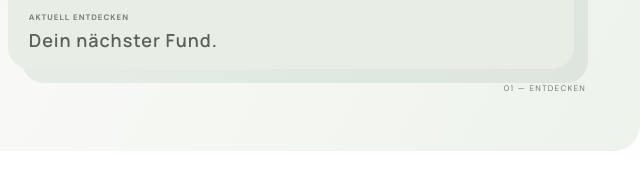
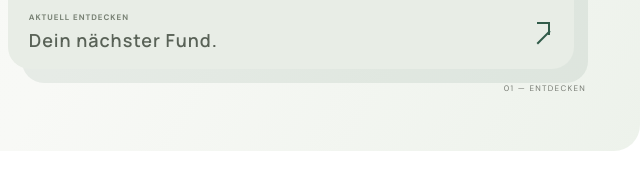
Before and after one commit to LordLOLQDH/Vendoo, a plain HTML site: page index.html in a window 1280 px wide. Shown: the part 521-701 px from the top of the page, 640-1280 px from the left. Drawn offline with Linux system fonts and the light colour scheme.

Commit message:
Draw homepage arrow with CSS instead of emoji glyph

```diff
--- a/styles.css
+++ b/styles.css
@@ -202,3 +202,6 @@ body.account-page{background:#f3f4ef;color:#171d19;min-height:100vh}
 .account-footer span{color:#a0a89e;font-size:8px;font-weight:700;letter-spacing:.13em}
 @media(max-width:760px){.account-header{height:72px;padding:0 19px}.account-header-label{display:none}.account-header nav{gap:17px}.account-shell{padding:25px 19px}.account-intro{grid-template-columns:1fr;gap:0;padding:34px 0 32px}.account-intro h1{font-size:clamp(54px,12vw,78px)}.account-lead{font-size:12px;margin-top:22px}.account-art{height:320px;width:min(100%,430px);justify-self:center;margin-top:25px}.art-disc{width:220px;height:220px}.art-block{height:245px;width:77%;padding:20px 22px}.art-block strong{font-size:48px}.account-lower,.account-logged-lower{grid-template-columns:1fr 1fr;gap:10px}.account-lower-heading{grid-column:1/-1;padding:5px 0}.account-profile-card{grid-column:1/-1}.account-footer span{display:none}}
 @media(max-width:430px){.account-header .logo{font-size:27px}.account-header nav{gap:12px}.account-header nav a{font-size:10px}.account-topline{font-size:8px}.account-intro h1{font-size:52px}.account-actions{gap:17px;flex-wrap:wrap}.account-art{height:280px}.art-disc{width:190px;height:190px}.art-block{height:220px}.art-block strong{font-size:42px}.account-lower,.account-logged-lower{grid-template-columns:1fr}.account-lower-heading,.account-profile-card{grid-column:auto}.account-link-card{min-height:88px}}
+
+/* Use a CSS-drawn arrow, never an emoji glyph */
+.hero-arrow{position:relative;display:block;width:27px;height:27px;font-size:0;color:transparent}.hero-arrow:before{content:"";position:absolute;width:11px;height:11px;right:3px;top:3px;border-top:2px solid #315b49;border-right:2px solid #315b49}.hero-arrow:after{content:"";position:absolute;width:18px;height:2px;right:3px;top:11px;background:#315b49;transform:rotate(-45deg);transform-origin:right center}
```
